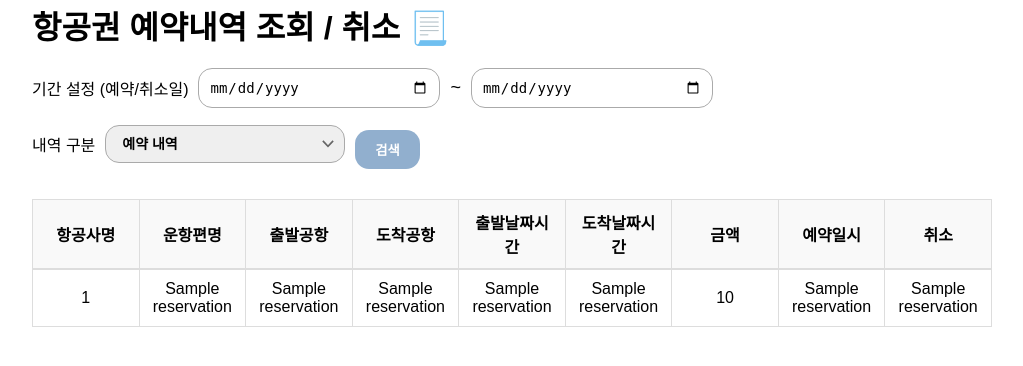
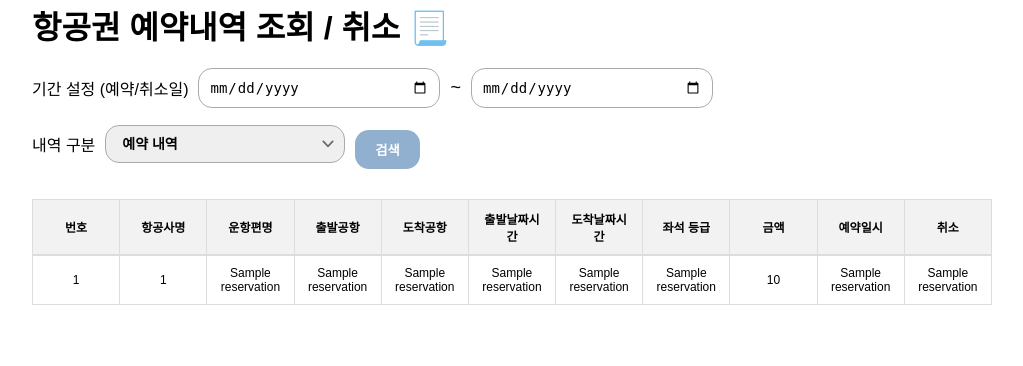
Before and after one commit to clr4takeoff/2025-Spring-Database, a Flask app: template templates/flight_check.html in a window 1280 px wide. Shown: the part 147-513 px from the top of the page, without its empty margins (128-1151 px from the left). Run offline with Flask 3, Linux system fonts and the light colour scheme; the visitor is signed in with stand-in values (Sample User, id 1); the template is opened without the code that fills it: most values are stand-ins (such as "Sample title", 1, 10 or a date in 2020); lists and menus that the app fills with data are empty.

Commit message:
Add seat class and row number to reservation history table

```diff
--- a/static/css/flight_check.css
+++ b/static/css/flight_check.css
@@ -99,13 +99,28 @@ main h1 {
   background-color: #bbb;
 }
 
-/* 예약 테이블 - 헤더 스타일 */
+/* 고정 헤더 테이블 */
+.header-table {
+  width: 100%;
+  border-collapse: collapse;
+  table-layout: fixed;
+  font-size: 15px;
+}
+
 .header-table th {
-  background-color: #f9f9f9;
+  background-color: #f2f2f2;
   font-weight: bold;
   border: 1px solid #ddd;
   padding: 10px;
   text-align: center;
+}
+
+.header-table th {
+  font-size: 12px;
+}
+
+.body-table td {
+  font-size: 12px;
 }
 
 /* 예약 테이블 - 바디 스타일 */
--- a/templates/flight_check.html
+++ b/templates/flight_check.html
@@ -40,12 +40,14 @@
         <table class="result-table header-table">
           <thead>
             <tr>
+              <th>번호</th>
               <th>항공사명</th>
               <th>운항편명</th>
               <th>출발공항</th>
               <th>도착공항</th>
               <th>출발날짜시간</th>
               <th>도착날짜시간</th>
+              <th>좌석 등급</th>
               <th>금액</th>
               <th>예약일시</th>
 
@@ -64,16 +66,17 @@
               {% if reservations %}
                 {% for r in reservations %}
                   <tr>
-              <td>{{ r[0] }}</td>
-              <td>{{ r[1] }}</td>
+                    <td>{{ loop.index }}</td> <!-- 순번 -->
+                    <td>{{ r[0] }}</td>  <!-- 항공사명 -->
+                    <td>{{ r[1] }}</td>  <!-- 운항편명 -->
                     <td>{{ r[2] }}</td>
                     <td>{{ r[3] }}</td>
                     <td>{{ r[4] }}</td>
                     <td>{{ r[5] }}</td>
-              <td>{{ "{:,}".format(r[6]) }}</td>
-              <td>{{ r[7] }}</td>
-
-              {% if r[8] == '예약' %}
+                    <td>{{ r[6] }}</td>  <!-- 좌석 등급 -->
+                    <td>{{ "{:,}".format(r[7]) }}</td> <!-- 금액 -->
+                    <td>{{ r[8] }}</td>  <!-- 예약일시 -->
+                    {% if r[9] == '예약' %}
                       <td>
                         <form action="{{ url_for('flight_check') }}" method="post" onsubmit="return confirm('예약을 취소하시겠습니까?');">
                           <input type="hidden" name="flight_no" value="{{ r[1] }}">
@@ -82,17 +85,14 @@
                         </form>
                       </td>
                     {% else %}
-                <td>{{ r[9] }}</td>
+                      <td>{{ r[10] }}</td> <!-- 취소일시 -->
                     {% endif %}
                   </tr>
                 {% endfor %}
               {% else %}
-          <tr>
-      <td colspan="9">조회된 내역이 없습니다.</td>
-    </tr>
+                <tr><td colspan="11">조회된 내역이 없습니다.</td></tr>
               {% endif %}
             </tbody>
-
           </table>
         </div>
       </div>
```
Also changed, not shown: db_utils.py (+4 -4 lines). Lines whose indentation alone changed are shown as unchanged.
